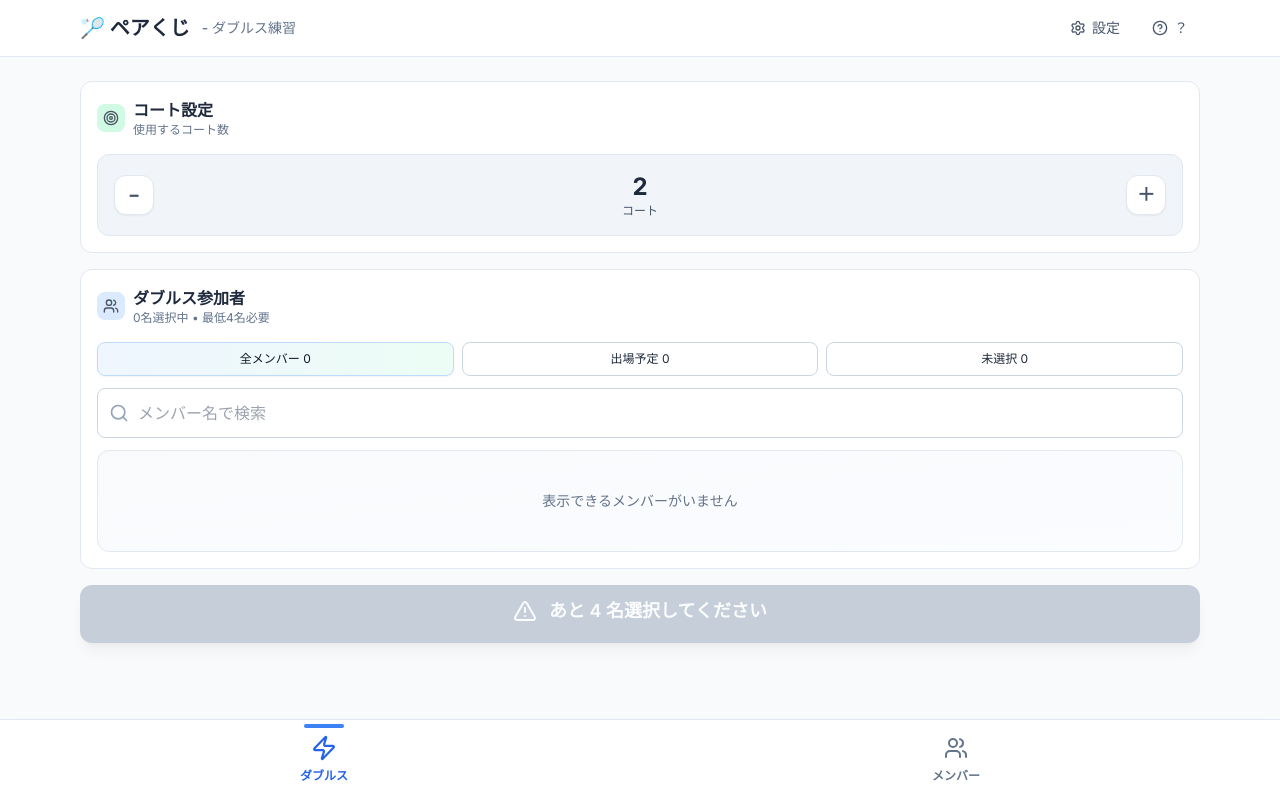
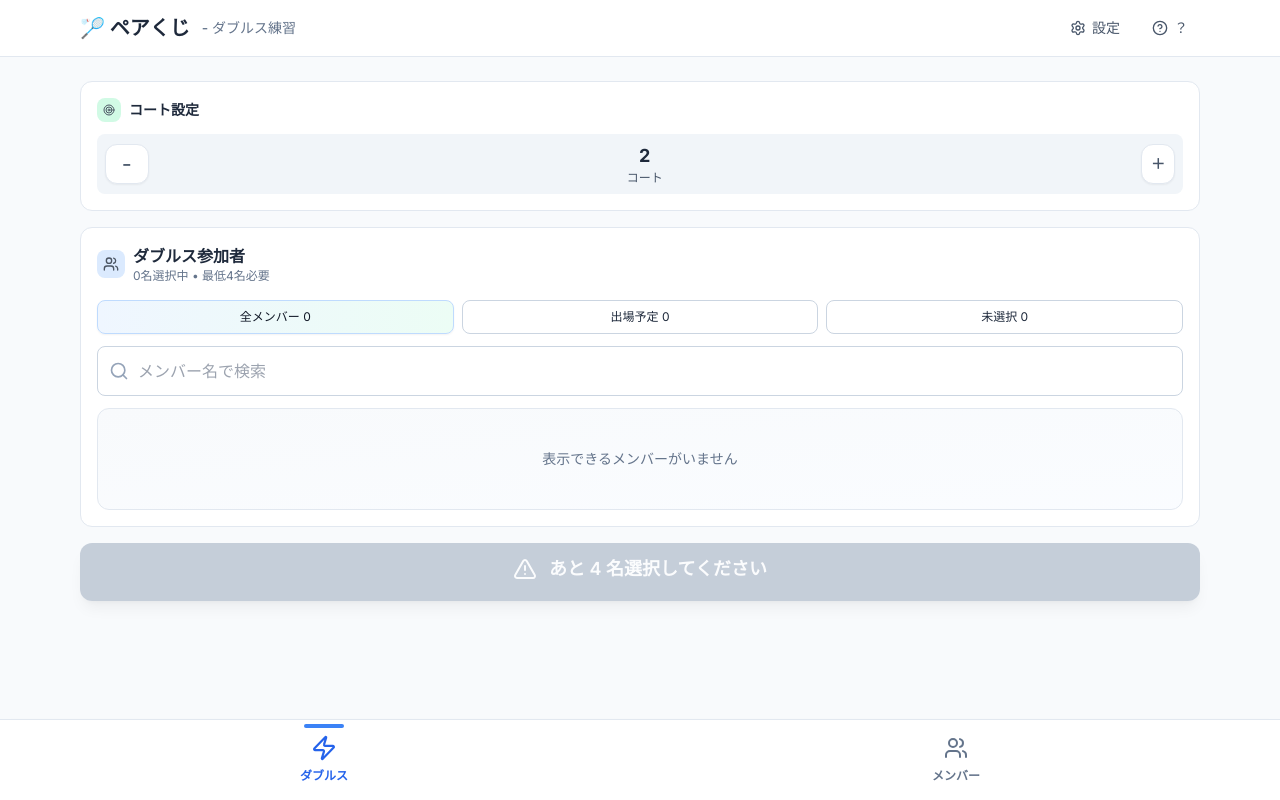
Before and after one commit to KM0912/pairkuji, a Next.js app: page /practice in a window 1280 px wide. Built offline with nearby package versions, Linux system fonts and the light colour scheme.

Commit message:
コート選択コンポーネントを新規作成し、練習ページおよび参加者選択コンポーネントに統合

```diff
--- a/src/app/practice/page.tsx
+++ b/src/app/practice/page.tsx
@@ -11,6 +11,7 @@ import { PairStatsPanel } from '@/components/practice/PairStatsPanel';
 import { SubstitutionHint } from '@/components/practice/SubstitutionHint';
 import { FullscreenDisplay } from '@/components/practice/FullscreenDisplay';
 import { Button } from '@/components/ui/Button';
+import { CourtSelector } from '@/components/ui/CourtSelector';
 import { Users, LayoutGrid, Layers, BarChart3, Maximize, AlertTriangle, RotateCcw } from 'lucide-react';
 
 export default function PracticePage() {
@@ -380,20 +381,16 @@ export default function PracticePage() {
               </Button>
             </div>
             <div>
-              <label className="block text-sm font-medium text-slate-700 mb-2">
+              <label className="block text-sm font-medium text-slate-700 mb-3">
                 コート数
               </label>
-              <select
-                value={pendingCourts}
-                onChange={(e) => setPendingCourts(Number(e.target.value))}
-                className="w-full rounded-lg border border-slate-300 px-3 py-2 text-sm focus:border-emerald-600 focus:outline-none focus:ring-2 focus:ring-emerald-200"
-              >
-                {Array.from({ length: 10 }, (_, i) => i + 1).map((n) => (
-                  <option key={n} value={n}>
-                    {n}
-                  </option>
-                ))}
-              </select>
+              <div className="bg-slate-100 rounded-lg p-3 border border-slate-200">
+                <CourtSelector
+                  courts={pendingCourts}
+                  setCourts={setPendingCourts}
+                  size="sm"
+                />
+              </div>
             </div>
             <div className="flex gap-2 justify-end">
               <Button
--- a/src/components/practice/ParticipantSelection.tsx
+++ b/src/components/practice/ParticipantSelection.tsx
@@ -6,6 +6,7 @@ import { Card } from '../ui/Card';
 import { IconBadge } from '../ui/IconBadge';
 import { PlayerNumber } from '../ui/PlayerNumber';
 import { SelectTile } from '../ui/SelectTile';
+import { CourtSelector } from '../ui/CourtSelector';
 
 interface ParticipantSelectionProps {
   members: Member[];
@@ -66,52 +67,24 @@ export function ParticipantSelection({
         <div className="grid grid-cols-1 gap-4">
         {/* コート設定カード */}
         <Card as="section">
-          <div className="flex items-center justify-between mb-4">
+          <div className="flex items-center justify-between mb-3">
             <div className="flex items-center gap-2">
               <IconBadge
                 icon={Target}
-                size="md"
+                size="sm"
                 className="bg-emerald-100 text-emerald-600"
               />
               <div>
-                <h3 className="text-base font-semibold text-slate-800">
+                <h3 className="text-sm font-semibold text-slate-800">
                   コート設定
                 </h3>
-                <p className="text-xs text-slate-500">使用するコート数</p>
               </div>
             </div>
           </div>
-          <div className="bg-slate-100 rounded-xl p-4 border border-slate-200">
-            <div className="flex items-center gap-3">
-              <Button
-                type="button"
-                size="sm"
-                variant="default"
-                onClick={() => setCourts(Math.max(1, courts - 1))}
-                className="w-10 h-10 rounded-full bg-white hover:bg-slate-50 shadow-sm border-slate-200 flex items-center justify-center"
-                aria-label="コート数を減らす"
-              >
-                <span className="text-lg font-bold text-slate-600">−</span>
-              </Button>
-              <div className="flex-1 text-center">
-                <div className="text-2xl font-bold text-slate-800">
-                  {courts}
-                </div>
-                <div className="text-xs text-slate-600">コート</div>
-              </div>
-              <Button
-                type="button"
-                size="sm"
-                variant="default"
-                onClick={() => setCourts(Math.min(10, courts + 1))}
-                className="w-10 h-10 rounded-full bg-white hover:bg-slate-50 shadow-sm border-slate-200 flex items-center justify-center"
-                aria-label="コート数を増やす"
-              >
-                <span className="text-lg font-bold text-slate-600">＋</span>
-              </Button>
-            </div>
+          <div className="bg-slate-100 rounded-lg p-2">
+            <CourtSelector courts={courts} setCourts={setCourts} size="sm" />
             {runnableCourts < courts && selected.length >= 4 && (
-              <div className="mt-3 text-xs text-amber-600 bg-amber-50 px-3 py-2 rounded-lg border border-amber-200">
+              <div className="mt-2 text-xs text-amber-600 bg-amber-50 px-2 py-1.5 rounded border border-amber-200">
                 参加者数により実際は{runnableCourts}コートで開始されます
               </div>
             )}
--- /dev/null
+++ b/src/components/ui/CourtSelector.tsx
@@ -0,0 +1,49 @@
+import { Button } from './Button';
+
+interface CourtSelectorProps {
+  courts: number;
+  setCourts: (courts: number) => void;
+  maxCourts?: number;
+  size?: 'sm' | 'md';
+  className?: string;
+}
+
+export function CourtSelector({
+  courts,
+  setCourts,
+  maxCourts = 10,
+  className = '',
+}: CourtSelectorProps) {
+  return (
+    <div className={`flex items-center gap-2 ${className}`}>
+      <Button
+        type="button"
+        size="sm"
+        variant="default"
+        onClick={() => setCourts(Math.max(1, courts - 1))}
+        className={
+          'rounded-full bg-white hover:bg-slate-50 shadow-sm border-slate-200 flex items-center justify-center'
+        }
+        aria-label="コート数を減らす"
+      >
+        <span className={'text-sm font-bold text-slate-600'}>−</span>
+      </Button>
+      <div className="flex-1 text-center">
+        <div className={'text-lg font-bold text-slate-800'}>{courts}</div>
+        <div className="text-xs text-slate-600">コート</div>
+      </div>
+      <Button
+        type="button"
+        size="sm"
+        variant="default"
+        onClick={() => setCourts(Math.min(maxCourts, courts + 1))}
+        className={
+          'w-7 h-7 rounded-full bg-white hover:bg-slate-50 shadow-sm border-slate-200 flex items-center justify-center'
+        }
+        aria-label="コート数を増やす"
+      >
+        <span className={'text-sm font-bold text-slate-600'}>＋</span>
+      </Button>
+    </div>
+  );
+}
```
